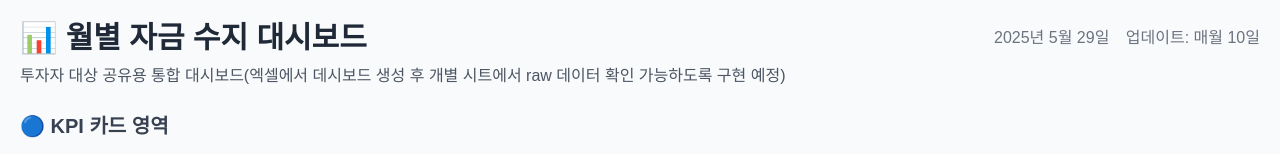
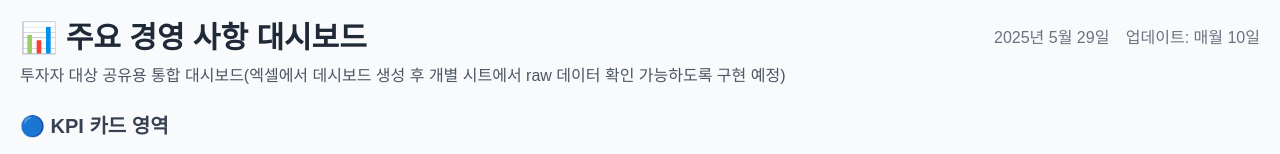
Before and after one commit to jiwonjung-morai/Dashborad, a plain HTML site: page index.html in a window 1280 px wide. Shown: the top 154 px of the page. Drawn offline with nearby package versions, Linux system fonts and the light colour scheme.

Commit message:
Update index.html

```diff
--- a/index.html
+++ b/index.html
@@ -68,7 +68,7 @@
     <div class="dashboard-container p-5">
         <header class="mb-6">
             <div class="flex justify-between items-center">
-                <h1 class="text-3xl font-bold text-gray-800">📊 월별 자금 수지 대시보드</h1>
+                <h1 class="text-3xl font-bold text-gray-800">📊 주요 경영 사항 대시보드</h1>
                 <div class="text-gray-500">
                     <span id="current-date"></span>
                     <span class="ml-3">업데이트: 매월 10일</span>
```
